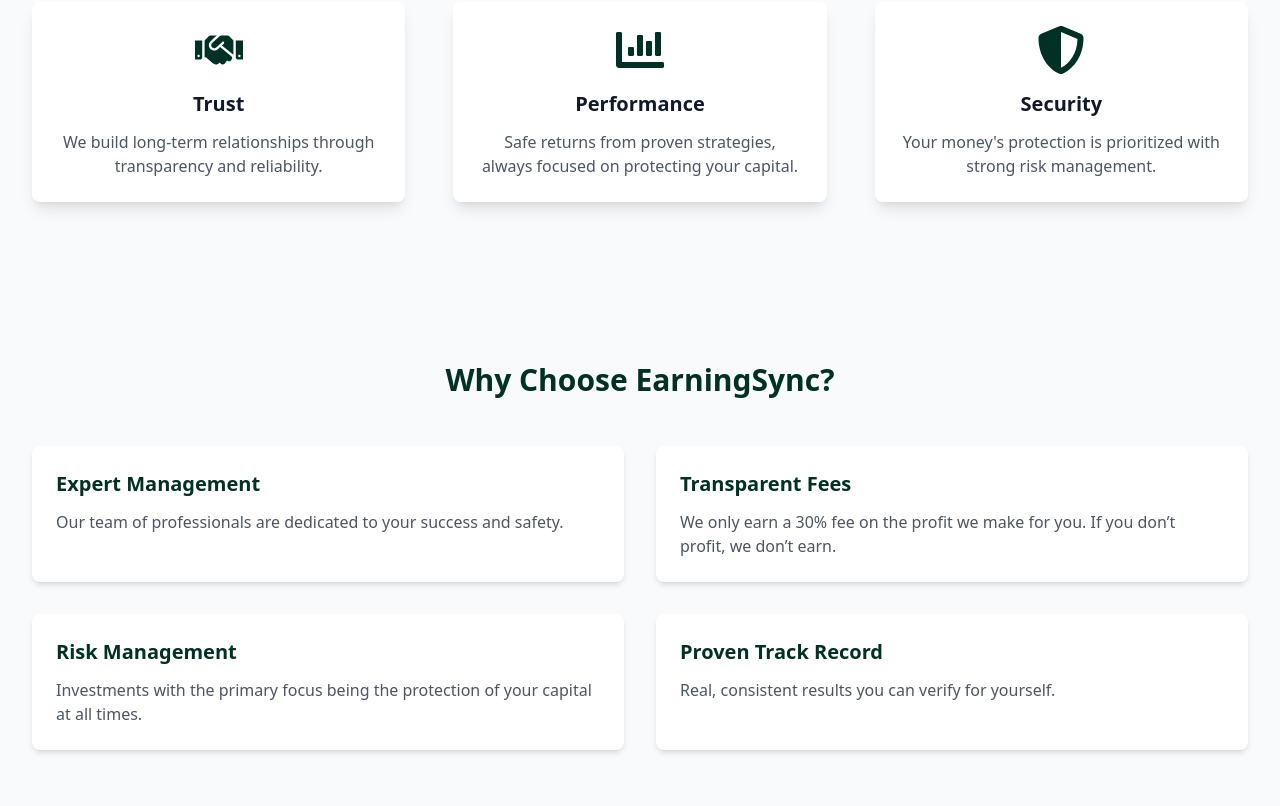
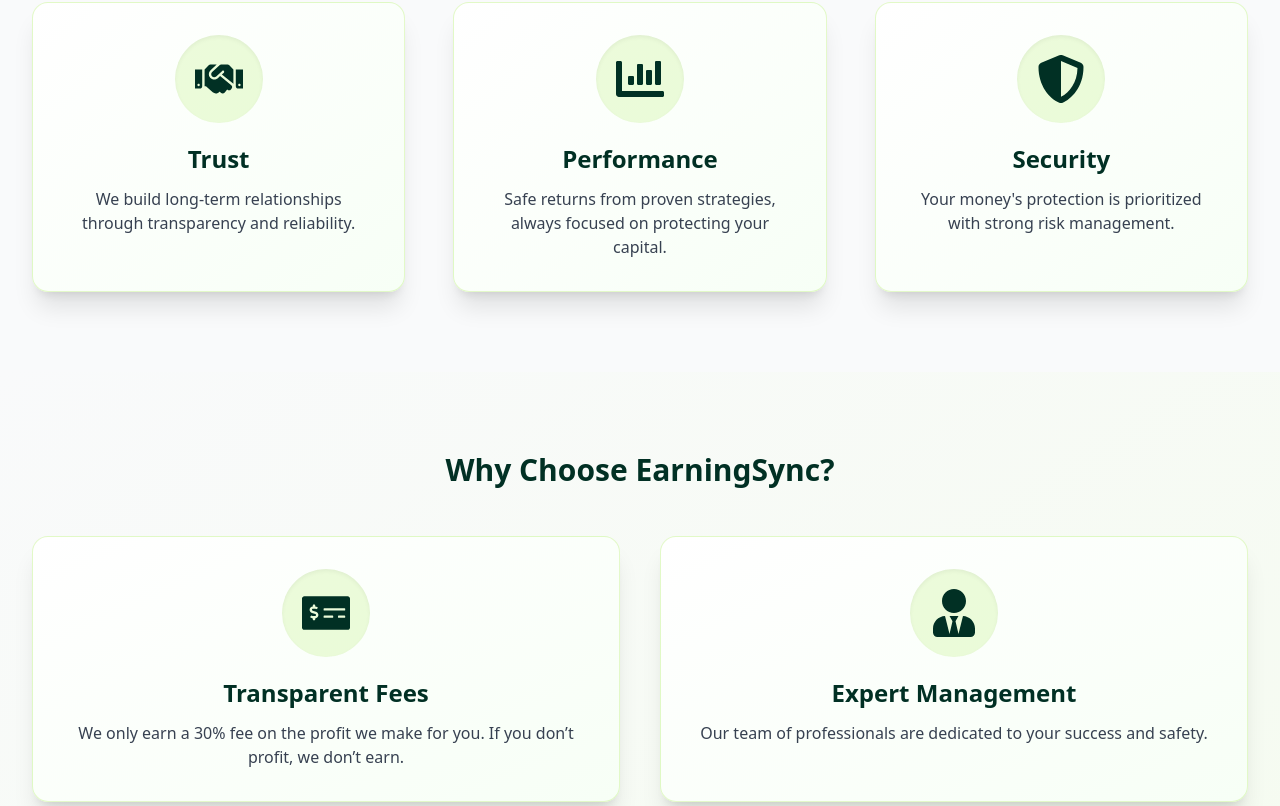
Before and after one commit to Suhaib5333/earning-sync, a React (Vite) app: page /about in a window 1280 px wide. Shown: the part 634-1440 px from the top of the page. Built offline with nearby package versions, Linux system fonts and the light colour scheme; the HTML template or start-up script is replaced by a standard one.

Commit message:
fixed styling for home and about pages

```diff
--- a/src/pages/About.jsx
+++ b/src/pages/About.jsx
@@ -1,6 +1,13 @@
 import React from "react";
 import { motion } from "framer-motion";
-import { FaHandshake, FaChartBar, FaShieldAlt } from "react-icons/fa";
+import {
+  FaHandshake,
+  FaChartBar,
+  FaShieldAlt,
+  FaUserTie,
+  FaMoneyCheckAlt,
+  FaChartLine,
+} from "react-icons/fa";
 import { Link, useNavigate } from "react-router-dom";
 import { FaArrowRight } from "react-icons/fa";
 
@@ -52,40 +59,46 @@
 
           <div className="grid md:grid-cols-3 gap-12">
             <motion.div
-              whileHover={{ scale: 1.05 }}
-              className="p-6 rounded-lg shadow-lg bg-white"
+              whileHover={{ scale: 1.06, boxShadow: "0 8px 32px 0 #a7ec4f33" }}
+              className="p-8 rounded-2xl shadow-xl bg-gradient-to-br from-white to-[#f7fff6] border border-[#a7ec4f]/30 flex flex-col items-center text-center transition-all duration-300 hover:-translate-y-2 hover:border-[#a7ec4f]"
             >
-              <FaHandshake className="w-12 h-12 text-[#013024] mb-4 mx-auto" />
-              <h3 className="text-xl font-semibold mb-3 text-center">Trust</h3>
-              <p className="text-gray-600 text-center">
+              <div className="bg-[#a7ec4f]/20 rounded-full p-5 mb-5 shadow-inner">
+                <FaHandshake className="w-12 h-12 text-[#013024]" />
+              </div>
+              <h3 className="text-2xl font-bold mb-3 text-[#013024]">Trust</h3>
+              <p className="text-gray-700">
                 We build long-term relationships through transparency and
                 reliability.
               </p>
             </motion.div>
 
             <motion.div
-              whileHover={{ scale: 1.05 }}
-              className="p-6 rounded-lg shadow-lg bg-white"
+              whileHover={{ scale: 1.06, boxShadow: "0 8px 32px 0 #a7ec4f33" }}
+              className="p-8 rounded-2xl shadow-xl bg-gradient-to-br from-white to-[#f7fff6] border border-[#a7ec4f]/30 flex flex-col items-center text-center transition-all duration-300 hover:-translate-y-2 hover:border-[#a7ec4f]"
             >
-              <FaChartBar className="w-12 h-12 text-[#013024] mb-4 mx-auto" />
-              <h3 className="text-xl font-semibold mb-3 text-center">
+              <div className="bg-[#a7ec4f]/20 rounded-full p-5 mb-5 shadow-inner">
+                <FaChartBar className="w-12 h-12 text-[#013024]" />
+              </div>
+              <h3 className="text-2xl font-bold mb-3 text-[#013024]">
                 Performance
               </h3>
-              <p className="text-gray-600 text-center">
+              <p className="text-gray-700">
                 Safe returns from proven strategies, always focused on
                 protecting your capital.
               </p>
             </motion.div>
 
             <motion.div
-              whileHover={{ scale: 1.05 }}
-              className="p-6 rounded-lg shadow-lg bg-white"
+              whileHover={{ scale: 1.06, boxShadow: "0 8px 32px 0 #a7ec4f33" }}
+              className="p-8 rounded-2xl shadow-xl bg-gradient-to-br from-white to-[#f7fff6] border border-[#a7ec4f]/30 flex flex-col items-center text-center transition-all duration-300 hover:-translate-y-2 hover:border-[#a7ec4f]"
             >
-              <FaShieldAlt className="w-12 h-12 text-[#013024] mb-4 mx-auto" />
-              <h3 className="text-xl font-semibold mb-3 text-center">
+              <div className="bg-[#a7ec4f]/20 rounded-full p-5 mb-5 shadow-inner">
+                <FaShieldAlt className="w-12 h-12 text-[#013024]" />
+              </div>
+              <h3 className="text-2xl font-bold mb-3 text-[#013024]">
                 Security
               </h3>
-              <p className="text-gray-600 text-center">
+              <p className="text-gray-700">
                 Your money's protection is prioritized with strong risk
                 management.
               </p>
@@ -95,47 +108,73 @@
       </section>
 
       {/* Why Choose Us Section */}
-      <section className="py-20 bg-gray-50">
+      <section className="py-20 bg-gradient-to-br from-gray-50 to-[#eaffd0]/30">
         <div className="max-w-7xl mx-auto px-4 sm:px-6 lg:px-8">
           <h2 className="text-3xl font-bold text-[#013024] mb-12 text-center">
             Why Choose EarningSync?
           </h2>
-          <div className="grid md:grid-cols-2 gap-8">
-            <div className="bg-white p-6 rounded-lg shadow-md">
-              <h3 className="text-xl font-semibold mb-3 text-[#013024]">
+          <div className="grid md:grid-cols-2 gap-10">
+            {/* Transparent Fees (now first) */}
+            <motion.div
+              whileHover={{ scale: 1.06, boxShadow: "0 8px 32px 0 #a7ec4f33" }}
+              className="p-8 rounded-2xl shadow-xl bg-gradient-to-br from-white to-[#f7fff6] border border-[#a7ec4f]/30 flex flex-col items-center text-center transition-all duration-300 hover:-translate-y-2 hover:border-[#a7ec4f]"
+            >
+              <div className="bg-[#a7ec4f]/20 rounded-full p-5 mb-5 shadow-inner">
+                <FaMoneyCheckAlt className="w-12 h-12 text-[#013024]" />
+              </div>
+              <h3 className="text-2xl font-bold mb-3 text-[#013024]">
+                Transparent Fees
+              </h3>
+              <p className="text-gray-700">
+                We only earn a 30% fee on the profit we make for you. If you
+                don’t profit, we don’t earn.
+              </p>
+            </motion.div>
+            {/* Expert Management (now second) */}
+            <motion.div
+              whileHover={{ scale: 1.06, boxShadow: "0 8px 32px 0 #a7ec4f33" }}
+              className="p-8 rounded-2xl shadow-xl bg-gradient-to-br from-white to-[#f7fff6] border border-[#a7ec4f]/30 flex flex-col items-center text-center transition-all duration-300 hover:-translate-y-2 hover:border-[#a7ec4f]"
+            >
+              <div className="bg-[#a7ec4f]/20 rounded-full p-5 mb-5 shadow-inner">
+                <FaUserTie className="w-12 h-12 text-[#013024]" />
+              </div>
+              <h3 className="text-2xl font-bold mb-3 text-[#013024]">
                 Expert Management
               </h3>
-              <p className="text-gray-600">
+              <p className="text-gray-700">
                 Our team of professionals are dedicated to your success and
                 safety.
               </p>
-            </div>
-            <div className="bg-white p-6 rounded-lg shadow-md">
-              <h3 className="text-xl font-semibold mb-3 text-[#013024]">
-                Transparent Fees
-              </h3>
-              <p className="text-gray-600">
-                We only earn a 30% fee on the profit we make for you. If you
-                don’t profit, we don’t earn.
-              </p>
-            </div>
-            <div className="bg-white p-6 rounded-lg shadow-md">
-              <h3 className="text-xl font-semibold mb-3 text-[#013024]">
+            </motion.div>
+            <motion.div
+              whileHover={{ scale: 1.06, boxShadow: "0 8px 32px 0 #a7ec4f33" }}
+              className="p-8 rounded-2xl shadow-xl bg-gradient-to-br from-white to-[#f7fff6] border border-[#a7ec4f]/30 flex flex-col items-center text-center transition-all duration-300 hover:-translate-y-2 hover:border-[#a7ec4f]"
+            >
+              <div className="bg-[#a7ec4f]/20 rounded-full p-5 mb-5 shadow-inner">
+                <FaShieldAlt className="w-12 h-12 text-[#013024]" />
+              </div>
+              <h3 className="text-2xl font-bold mb-3 text-[#013024]">
                 Risk Management
               </h3>
-              <p className="text-gray-600">
+              <p className="text-gray-700">
                 Investments with the primary focus being the protection of your
                 capital at all times.
               </p>
-            </div>
-            <div className="bg-white p-6 rounded-lg shadow-md">
-              <h3 className="text-xl font-semibold mb-3 text-[#013024]">
+            </motion.div>
+            <motion.div
+              whileHover={{ scale: 1.06, boxShadow: "0 8px 32px 0 #a7ec4f33" }}
+              className="p-8 rounded-2xl shadow-xl bg-gradient-to-br from-white to-[#f7fff6] border border-[#a7ec4f]/30 flex flex-col items-center text-center transition-all duration-300 hover:-translate-y-2 hover:border-[#a7ec4f]"
+            >
+              <div className="bg-[#a7ec4f]/20 rounded-full p-5 mb-5 shadow-inner">
+                <FaChartLine className="w-12 h-12 text-[#013024]" />
+              </div>
+              <h3 className="text-2xl font-bold mb-3 text-[#013024]">
                 Proven Track Record
               </h3>
-              <p className="text-gray-600">
+              <p className="text-gray-700">
                 Real, consistent results you can verify for yourself.
               </p>
-            </div>
+            </motion.div>
           </div>
         </div>
       </section>
--- a/src/pages/Home.jsx
+++ b/src/pages/Home.jsx
@@ -120,7 +120,7 @@
           </div>
           <div className="grid md:grid-cols-3 gap-10">
             {/* Security First */}
-            <div className="bg-white rounded-2xl shadow-lg p-8 hover:shadow-2xl transition-all duration-300">
+            <div className="bg-white rounded-2xl shadow-lg p-8 hover:shadow-2xl transition-all duration-300 flex flex-col items-center text-center">
               <div className="flex items-center justify-center mb-6">
                 <FaShieldAlt className="text-4xl text-green-700" />
               </div>
@@ -131,7 +131,7 @@
                 Protecting your money comes first. We always focus on risk
                 management before chasing profits.
               </p>
-              <div className="flex gap-2">
+              <div className="flex gap-2 justify-center">
                 <span className="bg-green-100 text-green-700 px-3 py-1 rounded-full text-xs font-semibold">
                   Risk Management
                 </span>
@@ -141,7 +141,7 @@
               </div>
             </div>
             {/* Transparency & Integrity */}
-            <div className="bg-white rounded-2xl shadow-lg p-8 hover:shadow-2xl transition-all duration-300">
+            <div className="bg-white rounded-2xl shadow-lg p-8 hover:shadow-2xl transition-all duration-300 flex flex-col items-center text-center">
               <div className="flex items-center justify-center mb-6">
                 <FaChartLine className="text-4xl text-green-700" />
               </div>
@@ -150,9 +150,9 @@
               </h3>
               <p className="text-gray-600 mb-4">
                 No fake results or hype. What you see is what you get. Real,
-                verifiable historical results.
+                verifiable, historical results.
               </p>
-              <div className="flex gap-2">
+              <div className="flex gap-2 justify-center">
                 <span className="bg-green-100 text-green-700 px-3 py-1 rounded-full text-xs font-semibold">
                   Honest Reporting
                 </span>
@@ -162,7 +162,7 @@
               </div>
             </div>
             {/* Community & Support */}
-            <div className="bg-white rounded-2xl shadow-lg p-8 hover:shadow-2xl transition-all duration-300">
+            <div className="bg-white rounded-2xl shadow-lg p-8 hover:shadow-2xl transition-all duration-300 flex flex-col items-center text-center">
               <div className="flex items-center justify-center mb-6">
                 <FaUsers className="text-4xl text-green-700" />
               </div>
@@ -173,10 +173,15 @@
                 Get updates in our WhatsApp group and reach out to our team
                 anytime with questions or concerns.
               </p>
-              <div className="flex gap-2">
-                <span className="bg-green-100 text-green-700 px-3 py-1 rounded-full text-xs font-semibold">
+              <div className="flex gap-2 justify-center">
+                <a
+                  href="https://chat.whatsapp.com/L0OdHDeFk96AAjSVbJ87Ii"
+                  target="_blank"
+                  rel="noopener noreferrer"
+                  className="bg-green-100 text-green-700 px-3 py-1 rounded-full text-xs font-semibold underline hover:bg-green-200 transition"
+                >
                   WhatsApp Group
-                </span>
+                </a>
                 <span className="bg-green-100 text-green-700 px-3 py-1 rounded-full text-xs font-semibold">
                   Direct Support
                 </span>
```
